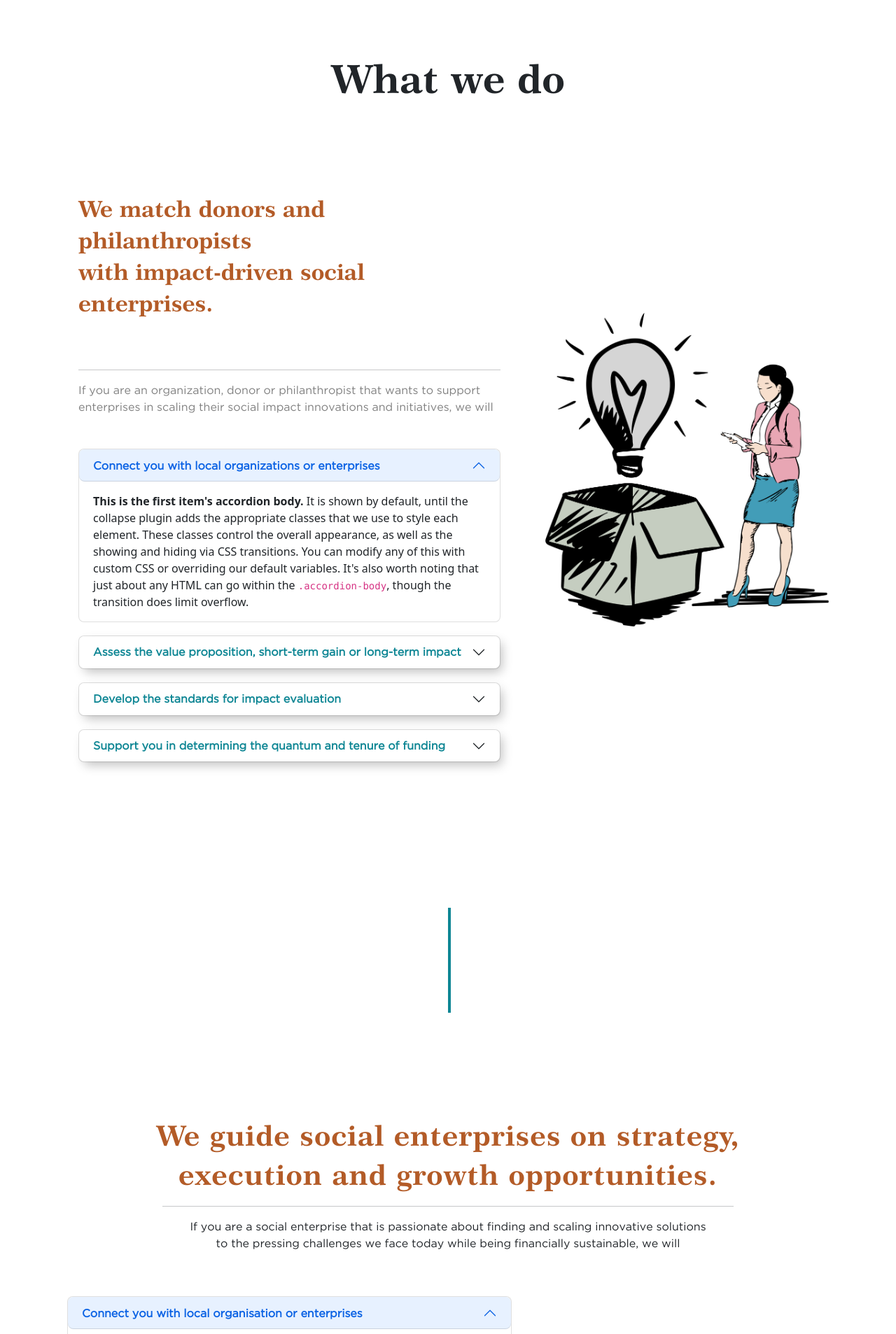
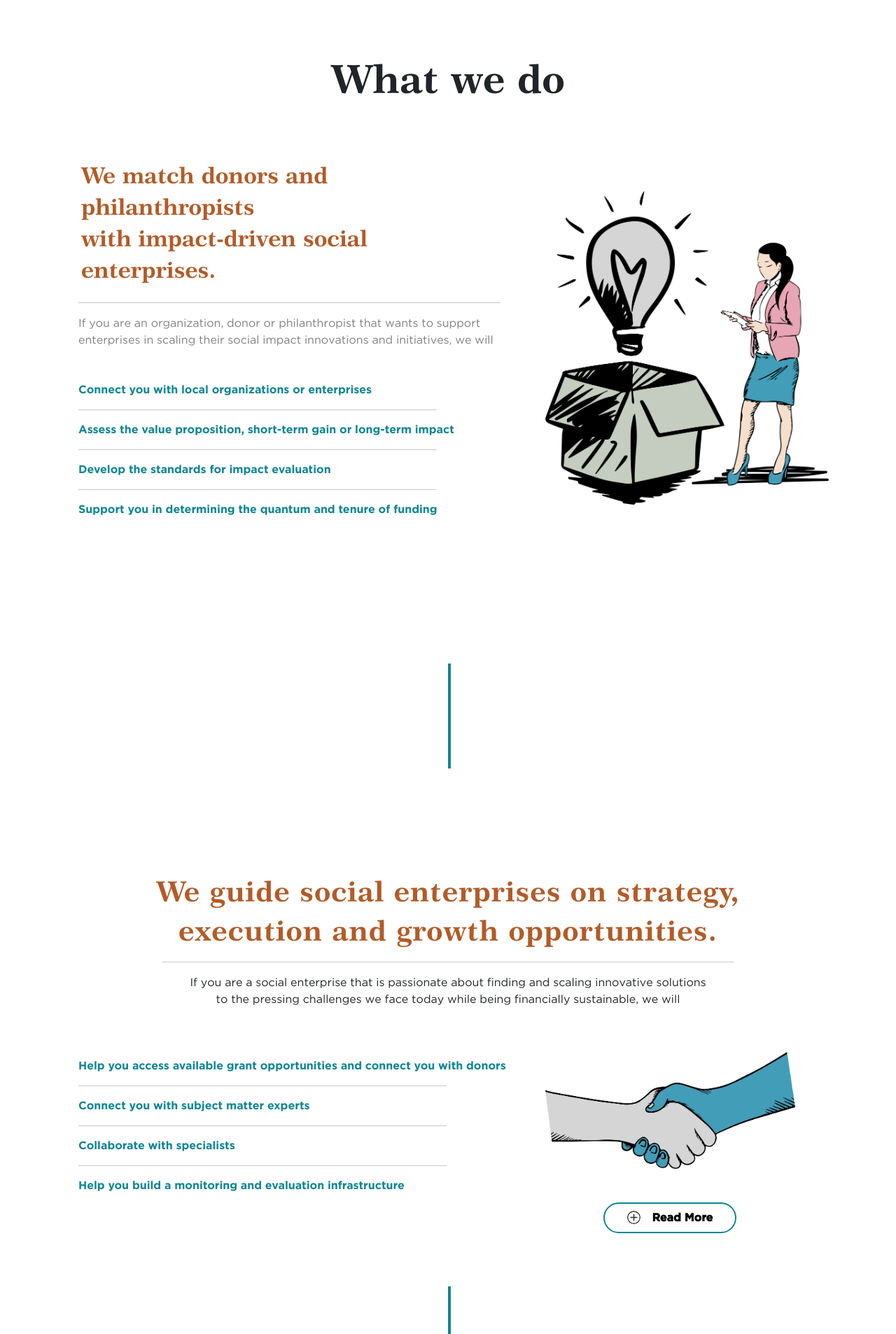
Before and after one commit to Akhilbisht12/p4i-new, a PHP site: page / in a window 1280 px wide. Shown: the part 3360-5266 px from the top of the page at 70% size. Run offline with PHP 8.4, Linux system fonts and the light colour scheme.

Commit message:
team and ui changes

```diff
--- a/assets/bootstrap/css/style.css
+++ b/assets/bootstrap/css/style.css
@@ -4,7 +4,7 @@
 /* carousel */
 .underline {
   padding: 1rem 0;
-  border-bottom: 4px solid #ac3b08;
+  border-top: 4px solid #ac3b08;
   border-radius: 2px;
 }
 .border-x {
@@ -51,6 +51,9 @@
   background-size: cover;
   /* background-position-x: 50%; */
 }
+.accordian-hr{
+  width: 85% ;
+}
 /*Mobile Responsive */
 @media (max-width: 576px) {
   .section-1 {
@@ -61,6 +64,10 @@
     display: flex;
     flex-direction: column;
     align-items: center;
+  }
+
+  .accordian-hr{
+    width: 100% !important;
   }
 
   /* .carousel-container {
--- a/index.php
+++ b/index.php
@@ -6,22 +6,23 @@
         col-12 col-lg-6
         d-flex
         flex-column
+        px-lg-5 p-0
         justify-content-center
+        align-items-lg-start
         align-items-center
         resp-height
       "
     >
       <h1
-        class="display-1 underline century-bold"
-        style="border-bottom: '10px solid red'"
+        class="display-1 px-lg-5 p-0  century-bold"
       >
-        Hope For <br />
+        Hope For <br/>
         Everyone
       </h1>
-      <div class="d-flex">
-        <div class="fs-5 gotham-bold">Consulting</div>
-        <div class="fs-5 gotham-bold px-3 mx-3 border-x">Consulting</div>
-        <div class="fs-5 gotham-bold">Consulting</div>
+      <div class="d-flex underline mx-5">
+        <div class="fs-lg-5 fs-6 gotham-bold">Consulting</div>
+        <div class="fs-lg-5 fs-6 gotham-bold px-3 mx-3 border-x">Collaborations</div>
+        <div class="fs-lg-5 fs-6 gotham-bold">Change</div>
       </div>
     </div>
     <div class="col-12 col-lg-6">
@@ -162,7 +163,7 @@
     <div class="vertical-line-1" data-aos="fade-down"></div>
     <div class="section-3 d-flex flex-column justify-content-center">
       <div class="ruler ps-md-5">
-        <h3 class="heading-font ps-lg-5 text-center text-md-start">
+        <h3 class="heading-font ps-lg-5 ps-3 text-center text-md-start">
           What we care about
         </h3>
       </div>
@@ -306,25 +307,36 @@
               </div>
             </div>
             <div class="h3 my-4 tablet d-none d-lg-block">
-              <h3 class="brown-font fs-2 px-2 px-md-0 p-md-5">
+              <h3 class="brown-font fs-2 px-2 px-md-1">
                 We match donors and philanthropists<br />
                 with impact-driven social enterprises.
               </h3>
             </div>
             <hr class="tablet d-none d-md-block" />
-            <p class="text-grey my-2 text-font px-2 px-md-0 tablet d-none d-lg-block">
+            <p class="text-grey my-1 text-font px-2 px-md-0 tablet d-none d-lg-block">
               If you are an organization, donor or philanthropist that wants to
               support enterprises in scaling their social impact innovations and
               initiatives, we will
             </p>
             <!-- accordians -->
-            <div
+            <div class='my-5'>
+              <p class='gotham-bold blue-font my-2'>Connect you with local organizations or enterprises</p>
+              <hr class="accordian-hr">
+              <p class='gotham-bold blue-font my-2'>Assess the value proposition, short-term gain or long-term impact
+</p>
+              <hr class="accordian-hr">
+              <p class='gotham-bold blue-font my-2'>Develop the standards for impact evaluation
+</p>
+              <hr class="accordian-hr">
+              <p class='gotham-bold blue-font my-2'>Support you in determining the quantum and tenure of funding</p>
+            </div>
+            <!-- <div
               class="accordion px-2 px-md-0 my-5"
               id="accordionPanelsStayOpenExample"
             >
               <div class="accordion-item">
                 <h2 class="accordion-header" id="panelsStayOpen-headingOne">
-                  <button
+                  <div
                     class="accordion-button text-font blue-font"
                     type="button"
                     data-bs-toggle="collapse"
@@ -447,7 +459,7 @@
                   </div>
                 </div>
               </div>
-            </div>
+            </div> -->
           </div>
           <div class="col-12 col-lg-5 d-flex justify-content-center">
             <img
@@ -478,7 +490,21 @@
         </div>
         <div class="row h-75 align-items-center">
           <div class="col-12 col-md-7">
-            <div class="accordion my-5" id="accordionPanelsStayOpenExample">
+          <div class='my-5 ps-lg-3'>
+              <p class='gotham-bold blue-font my-2'>Help you access available grant opportunities and connect you with donors
+</p>
+              <hr class="accordian-hr">
+              <p class='gotham-bold blue-font my-2'>Connect you with subject matter experts
+
+</p>
+              <hr class="accordian-hr">
+              <p class='gotham-bold blue-font my-2'>Collaborate with specialists
+
+</p>
+              <hr class="accordian-hr">
+              <p class='gotham-bold blue-font my-2'>Help you build a monitoring and evaluation infrastructure</p>
+            </div>
+            <!-- <div class="accordion my-5" id="accordionPanelsStayOpenExample">
               <div class="accordion-item">
                 <h2 class="accordion-header" id="panelsStayOpen-headingOne">
                   <button
@@ -604,7 +630,7 @@
                   </div>
                 </div>
               </div>
-            </div>
+            </div> -->
           </div>
           <div class="col-12 col-md-5">
             <img
@@ -725,25 +751,25 @@
         <div class="row w-100 h-100 d-flex">
           <div class="col-12 col-md-4 p-3">
             <div class="team-box">
-              <img src="./assets/images/face-1.jpg" alt="" />
-              <p class="member-name text-font">C K Mishra</p>
-              <p class="designation text-font">Policy and Administration</p>
+              <img src="./assets/images/face-4.jpg" alt="" />
+              <p class="member-name text-font">Shikha Nayyar</p>
+              <p class="designation text-font">Programme Lead</p>
             </div>
             <div class="square"></div>
           </div>
           <div class="col-12 col-md-4 p-3">
             <div class="team-box">
-              <img src="./assets/images/face-2.jpg" alt="" />
-              <p class="member-name text-font">Anjali Nayar</p>
-              <p class="designation text-font">Public Health and Policy</p>
+              <img src="./assets/images/face-5.jpg" alt="" />
+              <p class="member-name text-font">Tarini Warner</p>
+              <p class="designation text-font">Programme Lead</p>
             </div>
           </div>
           <div class="col-12 col-md-4 p-3">
             <div class="square"></div>
             <div class="team-box">
-              <img src="./assets/images/face-3.jpg" alt="" />
-              <p class="member-name text-font">Linn Dorin</p>
-              <p class="designation text-font">Finance and Business</p>
+              <img src="./assets/images/face-6.jpg" alt="" />
+              <p class="member-name text-font">Roshini Burma</p>
+              <p class="designation text-font">Consultant</p>
             </div>
           </div>
         </div>
--- a/templates/footer.php
+++ b/templates/footer.php
@@ -9,7 +9,7 @@
         </div>
       </div>
       <div class="col-12 col-md-6">
-        <div class="logo-row tablet d-none d-md-block">
+        <div class="logo-row tablet d-none d-lg-block">
           <img src="./assets/images/logo.png" class="logo" alt="" />
         </div>
         <div class="container">
```
Also changed, not shown: assets/images/face-4.jpg (added), assets/images/face-5.jpg (added), assets/images/face-6.jpg (added).
